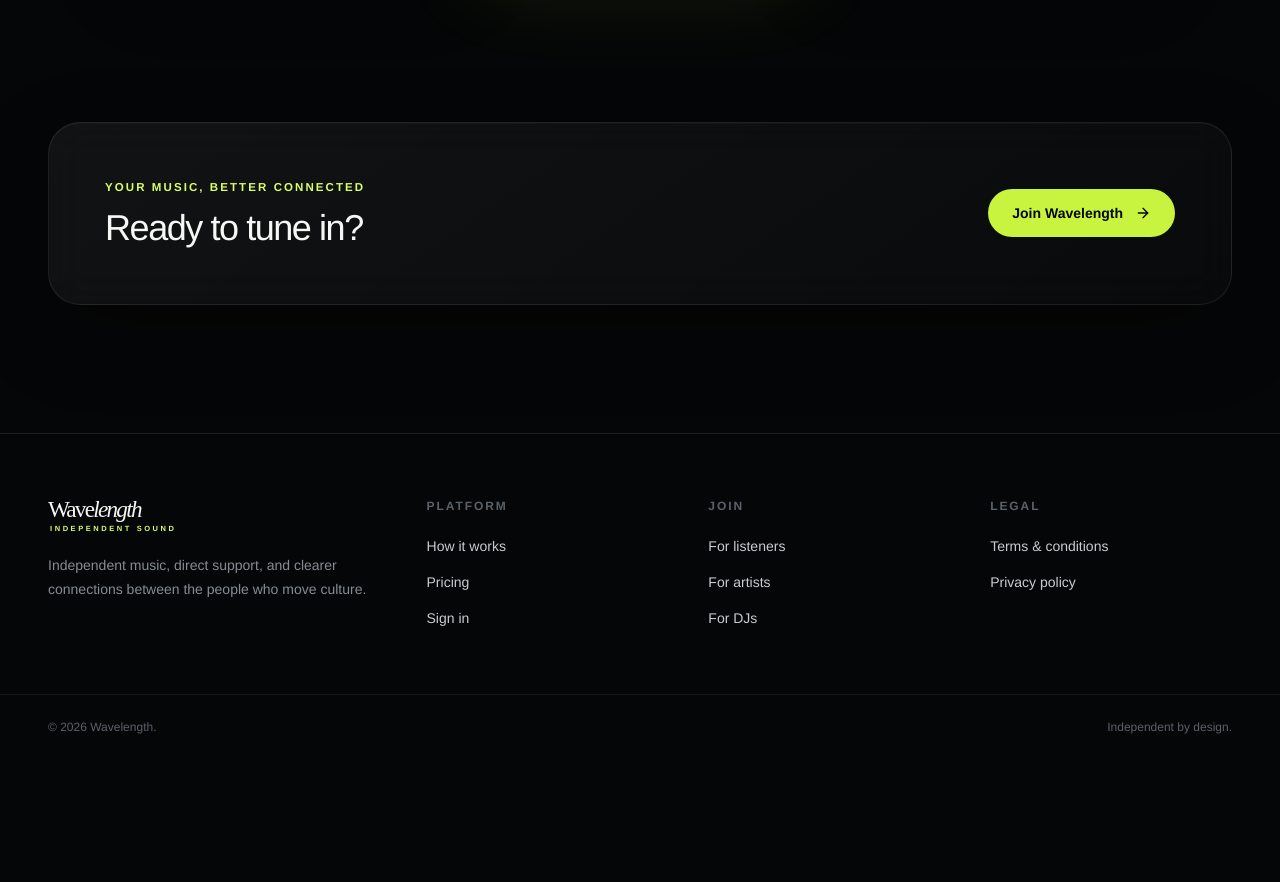
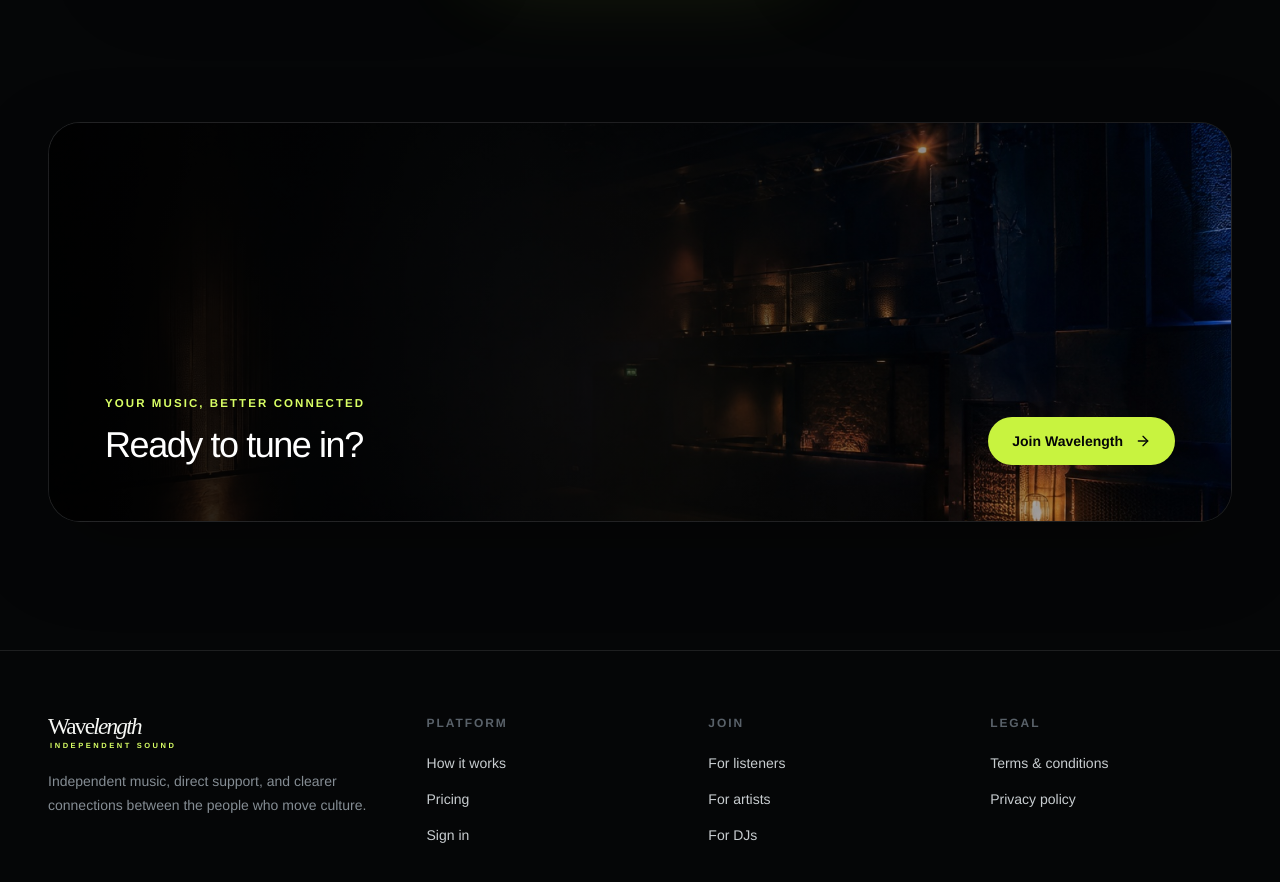
Before and after one commit to dean1234533/Music-Platform-App, a React (Vite) app: page / in a window 1280 px wide. Shown: the part 2820-3702 px from the top of the page. Before the commit the page ends 3579 px from the top, so only its background shows below. Built offline with nearby package versions, Linux system fonts and the light colour scheme; no server answers.

Commit message:
Add mobile editorial and closing venue imagery

```diff
--- a/src/pages/marketing/LandingPage.tsx
+++ b/src/pages/marketing/LandingPage.tsx
@@ -61,6 +61,15 @@ export function LandingPage() {
           </div>
         </section>
 
+        <figure className="px-5 pb-20 sm:hidden">
+          <div className="relative aspect-[4/5] overflow-hidden rounded-[1.5rem] border border-white/[0.08] bg-surface-1 shadow-[0_28px_80px_rgba(0,0,0,.32)]">
+            <img src="/wavelength-mobile-editorial.jpg" alt="A translucent blue record being placed onto a turntable" loading="lazy" className="h-full w-full object-cover" />
+            <div className="absolute inset-x-0 bottom-0 bg-gradient-to-t from-black/80 to-transparent px-6 pb-6 pt-20">
+              <p className="text-xs font-semibold uppercase tracking-[0.18em] text-brand-400">Closer to the music</p>
+            </div>
+          </div>
+        </figure>
+
         <section className="mx-auto max-w-[1440px] px-5 pb-24 sm:px-8 lg:px-12 lg:pb-32">
           <div className="mb-9 flex flex-col justify-between gap-4 border-t border-white/10 pt-8 sm:flex-row sm:items-end">
             <div><p className="eyebrow">One ecosystem</p><h2 className="mt-3 text-3xl font-medium tracking-[-0.04em] sm:text-4xl">Built around the people who move music.</h2></div>
@@ -111,9 +120,11 @@ export function LandingPage() {
         </section>
 
         <section className="px-5 pb-24 sm:px-8 lg:px-12 lg:pb-32">
-          <div className="premium-panel mx-auto flex max-w-[1344px] flex-col items-start justify-between gap-8 overflow-hidden rounded-[2rem] px-7 py-10 sm:px-10 lg:flex-row lg:items-center lg:px-14 lg:py-14">
-            <div><p className="eyebrow">Your music, better connected</p><h2 className="mt-3 text-3xl font-medium tracking-[-0.04em] sm:text-4xl">Ready to tune in?</h2></div>
-            <Link to="/sign-up" className="group inline-flex items-center gap-3 rounded-full bg-brand-500 px-6 py-3.5 text-sm font-semibold text-surface-0 transition hover:bg-brand-400">Join Wavelength <ArrowRight className="h-4 w-4 transition-transform group-hover:translate-x-1" /></Link>
+          <div className="premium-panel relative mx-auto flex min-h-[22rem] max-w-[1344px] flex-col items-start justify-end gap-8 overflow-hidden rounded-[2rem] px-7 py-10 sm:min-h-[25rem] sm:px-10 lg:flex-row lg:items-end lg:justify-between lg:px-14 lg:py-14">
+            <img src="/wavelength-cta-venue.jpg" alt="An intimate independent music venue before doors open" loading="lazy" className="absolute inset-0 h-full w-full object-cover object-[64%_center]" />
+            <div className="absolute inset-0 bg-gradient-to-r from-black/90 via-black/65 to-black/20" />
+            <div className="relative z-10"><p className="eyebrow">Your music, better connected</p><h2 className="mt-3 text-3xl font-medium tracking-[-0.04em] text-white sm:text-4xl">Ready to tune in?</h2></div>
+            <Link to="/sign-up" className="group relative z-10 inline-flex items-center gap-3 rounded-full bg-brand-500 px-6 py-3.5 text-sm font-semibold text-surface-0 transition hover:bg-brand-400">Join Wavelength <ArrowRight className="h-4 w-4 transition-transform group-hover:translate-x-1" /></Link>
           </div>
         </section>
       </main>
```
Also changed, not shown: public/wavelength-cta-venue.jpg (added), public/wavelength-mobile-editorial.jpg (added).
